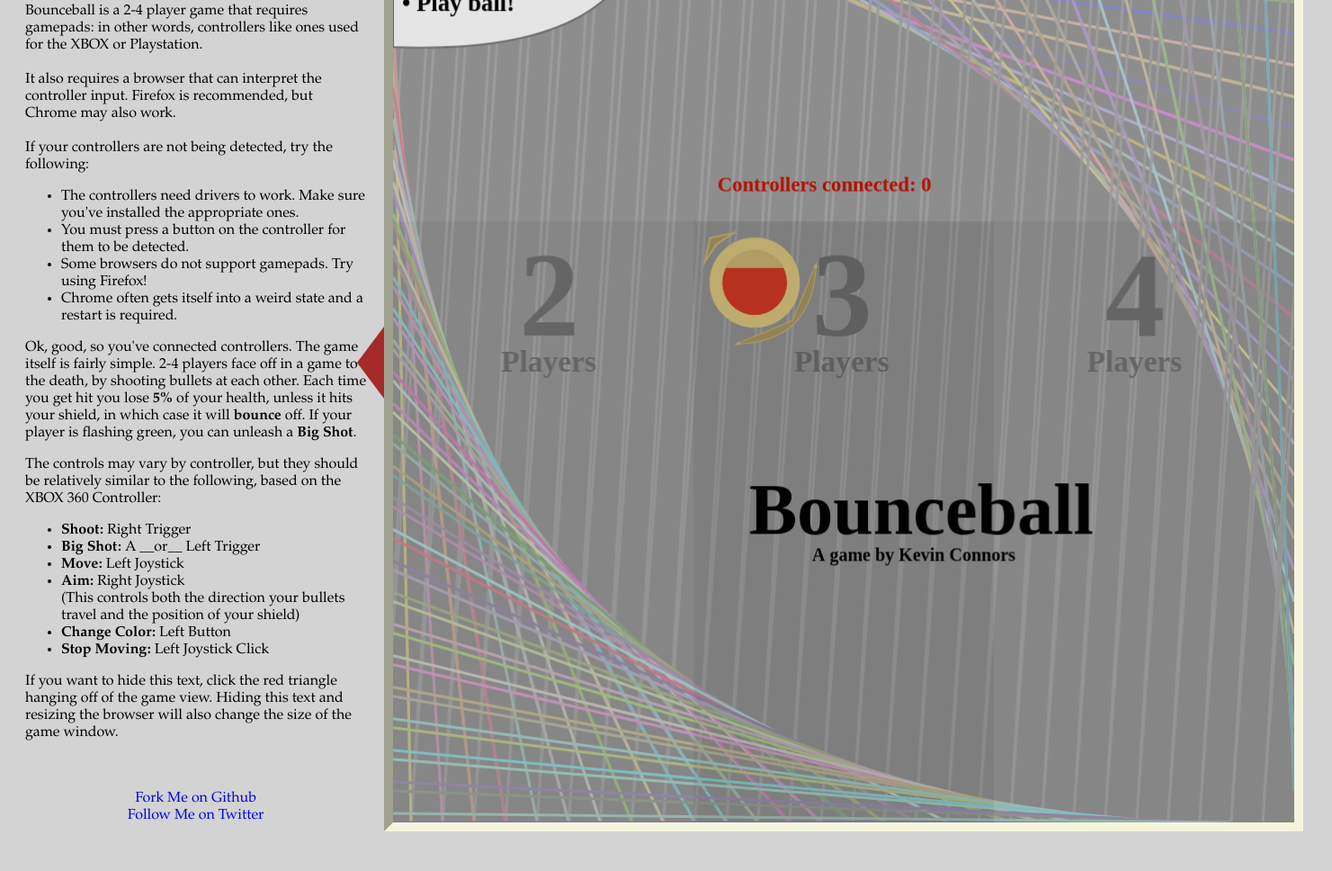
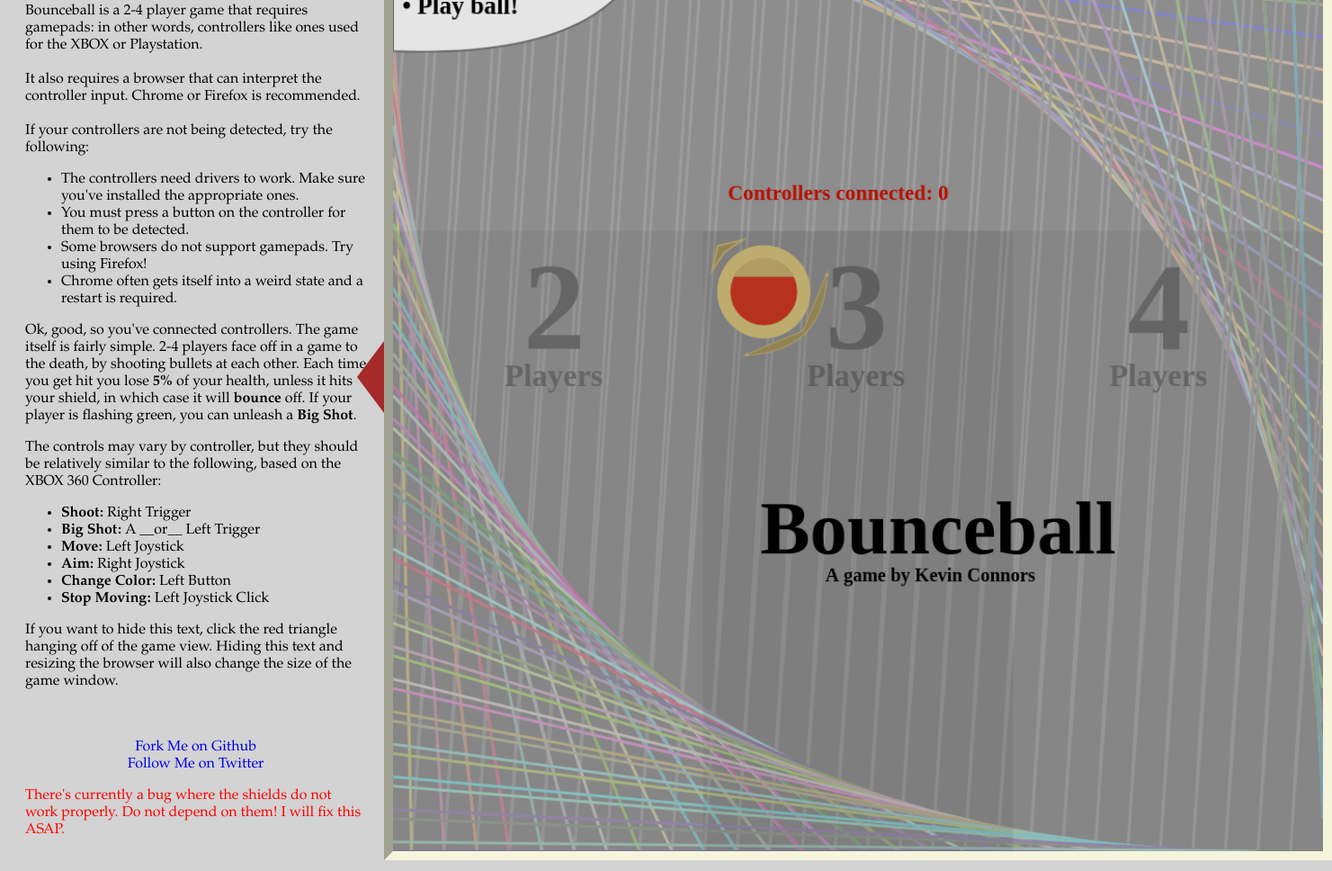
Before and after one commit to kevinforrestconnors/Bounceball, a plain HTML site: page index.html in a window 1280 px wide. Shown: the part 106-1074 px from the top of the page at 90% size, 1481 px wide, since content can reach past the window. Before the commit the page ends 1042 px from the top, so only its background shows below. Drawn offline with Linux system fonts and the light colour scheme.

Commit message:
shield bug error msg

```diff
--- a/gameLogic.js
+++ b/gameLogic.js
@@ -577,15 +577,22 @@
                         c2.vel.x = v2f.x;
                         c2.vel.y = v2f.y;
 
-                        c1.numBounces++;
+                        while (circlesTouching(c1.pos.x, c1.pos.y, c1.radius, c2.pos.x, c2.pos.y, c2.radius)) { // move apart
+                            c1.pos.x += c1.vel.x / 100;
+                            c1.pos.y += c1.vel.y / 100;
+                            c2.pos.x += c2.vel.x / 100;
+                            c2.pos.y += c2.vel.y / 100;
+                        }
 
                         // determine if it hit shield
 
-                        var angleOffset = Math.PI / 2.5;
+                        var shieldRadius = Math.PI / 3;
+                        normalVector = subtractVectors(c1.pos, c2.pos);
                         var aimVector = new Vector(Math.cos(c2.aimDirection), Math.sin(c2.aimDirection));
-                        var angleBetween = Math.acos(dotProduct(normalVector, aimVector) / (vectorMagnitude(normalVector) * vectorMagnitude(aimVector)));
+                        var angleBetween = Math.acos(dotProduct(normalVector, aimVector) / (vectorMagnitude(normalVector) * vectorMagnitude(aimVector))) - Math.PI;
 
-                        if (angleBetween < c2.aimDirection + angleOffset + Math.PI && angleBetween > c2.aimDirection - angleOffset + Math.PI) { // hit shield
+
+                        if (angleBetween < c2.aimDirection + shieldRadius && angleBetween > c2.aimDirection - shieldRadius) { // hit shield
 
                             c1.numBounces++;
                             if (c1.numBounces >= c1.maxBounces) {
--- a/index.html
+++ b/index.html
@@ -19,7 +19,7 @@
 
             <p class="intro">
                 Bounceball is a 2-4 player game that requires gamepads: in other words, controllers like ones used for the XBOX or Playstation.<br><br>
-                It also requires a browser that can interpret the controller input.  Firefox is recommended, but Chrome may also work.<br><br>
+                It also requires a browser that can interpret the controller input.  Chrome or Firefox is recommended.<br><br>
                 If your controllers are not being detected, try the following:
             </p>
 
@@ -43,7 +43,7 @@
                 <li><strong>Shoot:</strong> Right Trigger</li>
                 <li><strong>Big Shot:</strong> A __or__ Left Trigger</li>
                 <li><strong>Move:</strong> Left Joystick</li>
-                <li><strong>Aim:</strong> Right Joystick</li> (This controls both the direction your bullets travel and the position of your shield)
+                <li><strong>Aim:</strong> Right Joystick</li>
                 <li><strong>Change Color:</strong> Left Button</li>
                 <li><strong>Stop Moving:</strong> Left Joystick Click</li>
             </ul>
@@ -59,6 +59,10 @@
                 <a href="http://github.com/kevinforrestconnors/Bounceball">Fork Me on Github</a><br>
                 <a href="http://twitter.com">Follow Me on Twitter</a>
             </div>
+
+            <p class="error">
+                There's currently a bug where the shields do not work properly.  Do not depend on them!  I will fix this ASAP.
+            </p>
 
 
         </div>
--- a/styles.css
+++ b/styles.css
@@ -38,6 +38,10 @@
 
 .triangle-right:hover {
     border-left: 30px solid sandybrown;
+}
+
+.error {
+    color: red;
 }
 
 canvas {
```
